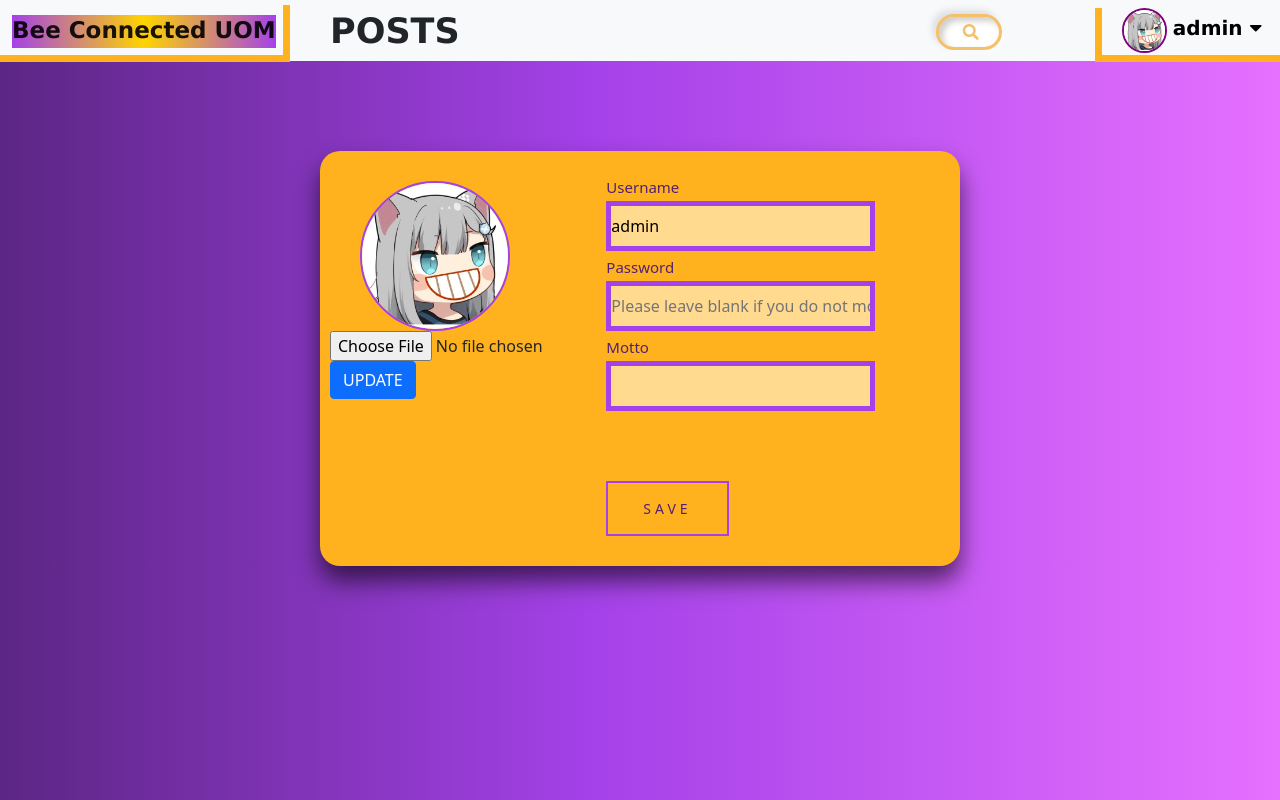
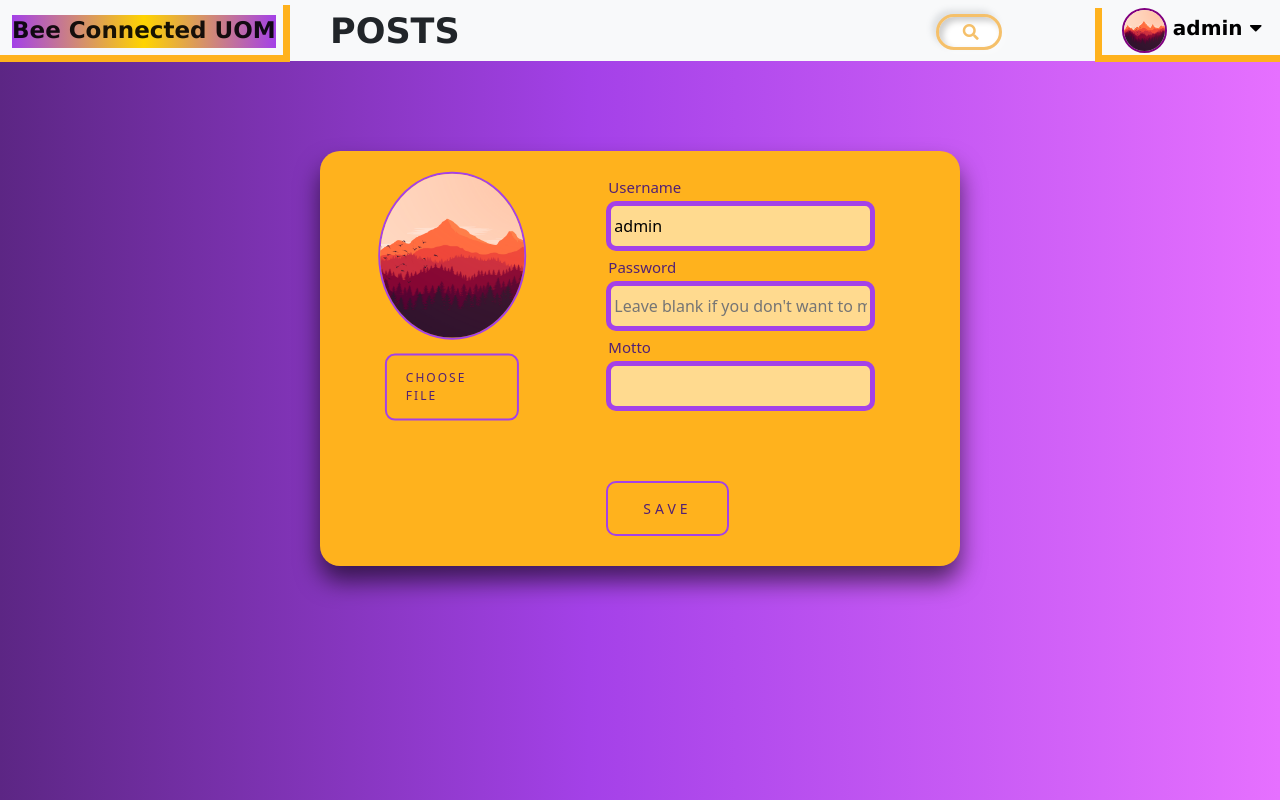
Before and after one commit to pplulee/UoM_Bee-Connected, a PHP site: page /user.php in a window 1280 px wide. Run offline with PHP 8.4, Linux system fonts and the light colour scheme; a user stored in the database is signed in; data comes from the database, SQL or seed files in the repository; some libraries are stand-ins or nearby versions; some web fonts are replaced.

Commit message:
Changes made to user php and not working save button

```diff
--- a/config.php
+++ b/config.php
@@ -4,5 +4,5 @@ $Sys_config["mysql_enable"] = true; // If set to FALSE, then website will run wi
 //MySQL Connection Information
 $Sys_config["db_host"] = "localhost";
 $Sys_config["db_user"] = "root";
-$Sys_config["db_password"] = "123456";
+$Sys_config["db_password"] = "root";
 $Sys_config["db_database"] = "webtest";
--- a/resources/css/user-style.css
+++ b/resources/css/user-style.css
@@ -2,12 +2,49 @@ body{
     background: #a441e8;
     background: linear-gradient(to right, #5c2684 0%, #a441e8 46%, #e670ff 100%);
 }
+.col-5{
+    position: relative;
+}
+.col-5 label{
+    all: unset;
+}
+.col-5 label{
+    position: absolute;
+    transform: translate(-50%, -50%);
+    left: 50%;
+    top: 55%;
+    padding: 5% 7%;
+    color: #522174;
+    font-size: 12px;
+    text-decoration: none;
+    text-transform: uppercase;
+    overflow: hidden;
+    transition: .5s;
+    letter-spacing: 2px;
+    border: 2px solid #a441e8;
+    border-radius: 10px;
+}
+.col-5 label:hover{
+    cursor: pointer;
+    border: 2px solid rgba(255,255,255,.0);
+    background: #a441e8;
+    color: #FFB21D;
+    border-radius: 5px;
+    box-shadow: 0 0 1px #a441e8,
+    0 0 5px #a441e8,
+    0 0 25px #a441e8,
+    0 0 50px #a441e8;
+}
 .user_img{
-    width: 150px;
-    height: 150px;
+    width: 55%;
+    height: 45%;
     border-radius: 100%;
     border:solid 2px #a441e8;
-    margin-left: 30px;
+    position: absolute;
+    transform: translate(-50%, -50%);
+    left: 50%;
+    top: 20%;
+    object-fit: cover;
 }
 .main{
     margin:auto;
@@ -27,13 +64,14 @@ body{
   }
 .col-7 .user-box input {
     width: 80%;
-    padding: 8px 0;
+    padding: 8px 3px;
     font-size: 16px;
     color: black;
     margin-bottom: 30px;
     outline: none;
     border: 5px solid #a441e8;
     background-color: #ffda8f;
+    border-radius: 10px;
   }
   .col-7{
       padding: 20px;
@@ -42,7 +80,7 @@ body{
     position: absolute;
     top: -35px;
     left: 0;
-    padding: 10px 0;
+    padding: 10px 2px;
     font-size: 15px;
     color: #522174;
     pointer-events: none;
@@ -64,6 +102,7 @@ body{
     margin-top: 40px;
     letter-spacing: 4px;
     border: 2px solid #a441e8;
+    border-radius: 10px;
 }
 #save{
     margin-right: 30px;
@@ -72,7 +111,7 @@ body{
     border: 2px solid rgba(255,255,255,.0);
     background: #a441e8;
     color: #FFB21D;
-    border-radius: 5px;
+    border-radius: 7px;
     box-shadow: 0 0 1px #a441e8,
                 0 0 5px #a441e8,
                 0 0 25px #a441e8,
--- /dev/null
+++ b/save.js
@@ -0,0 +1,4 @@
+submitForms = function(){
+    document.forms["image_save"].submit();
+    document.forms["info_save"].submit();
+}
--- a/user.php
+++ b/user.php
@@ -19,34 +19,36 @@ if (!isset($_SESSION["isLogin"]) or $_SESSION["isLogin"]==false){
     <html lang="en-GB">
     <head>
         <link rel="stylesheet" href="resources/css/user-style.css">
+        <script src="save.js"></script>
     </head>
 
     <body>
     <div class="main">
         <div class="row">
             <div class="col-5">
-                <form action="" method="post" enctype="multipart/form-data">
+                <form action="" method="post" enctype="multipart/form-data" name="image_save">
                     <img class="user_img" src=<?php echo $profilepic_url; ?>><br>
-                    <input type="file" name="file">
-                    <input class="btn btn-primary" type="submit" name="upload" value="UPDATE">
+                    <input id="browse" type="file" name="file" hidden>
+                    <input class="btn btn-primary" type="submit" name="upload" value="UPDATE" hidden>
+                    <label for="browse">Choose File</label>
                 </form>
             </div>
             <div class="col-7">
-                <form action="" method="post">
+                <form action="" method="post" name="info_save">
                     <div class="user-box">
                         <input type="text" name="username" value="<?php echo $result['username']; ?>" readonly>
                         <label>Username</label>
                     </div>
                     <div class="user-box">
                         <input type="password" name="password" value=""
-                               placeholder="Please leave blank if you do not modify">
+                               placeholder="Leave blank if you don't want to modify">
                         <label>Password</label>
                     </div>
                     <div class="user-box">
                         <input type="text" name="motto" value="<?php echo $result['bio']; ?>">
                         <label>Motto</label>
                     </div>
-                    <button name="save" id="save" type="submit">SAVE
+                    <button name="save" id="save" type="submit" onclick="submitForms()">SAVE
                     </button>
                 </form>
             </div>
```
Also changed, not shown: data/image_profile/1.jpg (deleted), data/image_profile/1.png (added), 1 other file.
